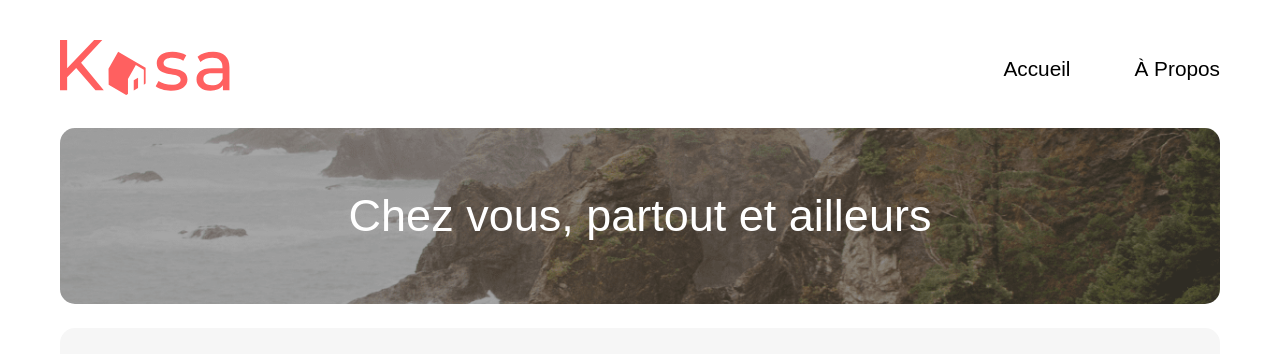
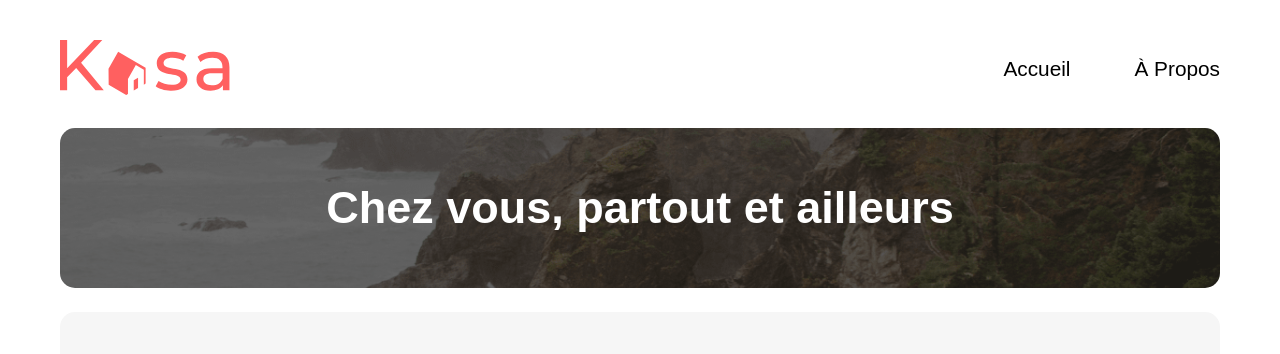
Before and after one commit to Theo-Develop/OCProject6, a React (Create React App) app: page / in a window 1280 px wide. Shown: the top 354 px of the page. Built offline with nearby package versions, Linux system fonts and the light colour scheme; grey boxes are pictures that could not be loaded.

Commit message:
settings matching with model

```diff
--- a/src/components/Home/HomeBanner.jsx
+++ b/src/components/Home/HomeBanner.jsx
@@ -4,10 +4,12 @@ import Banner from '../Layout/Banner';
 
 function HomeBanner() {
     return (
-        <Banner
-            title='Chez vous, partout et ailleurs'
-            src={imgBannerHome}
-        />
+        <div className="img_banner_home">
+            <Banner
+                title='Chez vous, partout et ailleurs'
+                src={imgBannerHome}
+            />
+        </div>
     )
 }
 export default HomeBanner;
--- a/src/components/Layout/Collapse.jsx
+++ b/src/components/Layout/Collapse.jsx
@@ -1,6 +1,6 @@
 import React, { useState } from 'react';
 import { FontAwesomeIcon } from '@fortawesome/react-fontawesome';
-import { faAngleDown } from '@fortawesome/free-solid-svg-icons';
+import { faAngleUp } from '@fortawesome/free-solid-svg-icons';
 
 function Collapse({ title, content }) {
   const [isOpen, setIsOpen] = useState(false);
@@ -13,7 +13,7 @@ function Collapse({ title, content }) {
       <div className='collapse_button' onClick={toggleCollapse}>
         <h2>{title}</h2>
         <div className={`arrow-container ${isOpen ? "arrow-container-up" : ""}`}>
-          <FontAwesomeIcon icon={faAngleDown} className='arrow' />
+          <FontAwesomeIcon icon={faAngleUp} className='arrow' />
         </div>
       </div>
       {isOpen && <div className='collapse_content'>{content}</div>}
--- a/src/components/Layout/Footer.jsx
+++ b/src/components/Layout/Footer.jsx
@@ -5,7 +5,7 @@ function Footer() {
     return (
         <footer className='footer'>
             <img src={logoFooter} alt='Logo Kasa' className='footer_img' />
-            <p>© 2020 Kasa. All rights reserved</p>
+            <p>© 2020 Kasa. All <span className="return_line">rights reserved</span></p>
         </footer>
     )
 }
--- a/src/pages/Error/Error.jsx
+++ b/src/pages/Error/Error.jsx
@@ -11,7 +11,7 @@ function Error() {
                 <div className='error'>
                     <div className='error_title'>
                         <h1 className='error_title_number'>404</h1>
-                        <p className='error_title_message'>Oups ! La page que vous demandez n'existe pas.</p>
+                        <p className='error_title_message'>Oups ! La page que <span className="new_line">vous demandez n'existe pas.</span></p>
                     </div>
                     <Link to='/'>Retourner sur la page d'accueil</Link>
                 </div>
--- a/src/styles/base/Mixins.scss
+++ b/src/styles/base/Mixins.scss
@@ -1,6 +1,6 @@
 //Responsive mixins
 @mixin mobile {
-    @media screen and (max-width:768px) {
+    @media screen and (max-width:767px) {
         @content;
     }
 }
@@ -8,7 +8,7 @@
 ;
 
 @mixin tablet {
-    @media screen and (min-width: 769px) and (max-width: 992px) {
+    @media screen and (min-width: 768px) and (max-width: 992px) {
         @content;
     }
 }
--- a/src/styles/components/Collapse.scss
+++ b/src/styles/components/Collapse.scss
@@ -52,6 +52,7 @@
 
         .arrow-container {
             margin-left: auto;
+            transition: transform 0.3s ease-in-out;
 
             .arrow {
                 display: flex;
@@ -60,7 +61,7 @@
             }
 
             &-up {
-                transform: rotate(180deg);
+                transform: rotate(-180deg);
             }
         }
     }
--- a/src/styles/layout/Banner.scss
+++ b/src/styles/layout/Banner.scss
@@ -8,7 +8,7 @@
     &_title {
         color: white;
         font-size: 25px;
-        font-weight: 400;
+        font-weight: bold;
         position: absolute;
         z-index: 1;
         width: 70%;
@@ -31,7 +31,6 @@
         width: 100%;
         height: 8em;
         border-radius: 15px;
-        filter: brightness(65%);
 
         @include desktop {
             height: 11em;
@@ -39,9 +38,21 @@
     }
 }
 
+.img_banner_home {
+    img {
+        height: 8em;
+        filter: brightness(40%);
+
+        @include desktop {
+            height: 10em;
+        }
+    }
+}
+
 .img_banner_about {
     img {
         height: 18em;
+        filter: brightness(80%);
 
         @include desktop {
             height: 12em;
--- a/src/styles/layout/Presentation.scss
+++ b/src/styles/layout/Presentation.scss
@@ -39,7 +39,7 @@
     }
 
     h2 {
-        color: $primary-color;
+        color: black;
         font-size: 0.8rem;
         font-weight: 400;
         margin: 5px 0 0;
--- a/src/styles/main.css
+++ b/src/styles/main.css
@@ -47,7 +47,7 @@ a {
 .header_logo img {
   width: 140px;
 }
-@media screen and (min-width: 769px) and (max-width: 992px) {
+@media screen and (min-width: 768px) and (max-width: 992px) {
   .header_nav ul {
     gap: 2rem;
   }
@@ -82,12 +82,12 @@ a {
 .banner_title {
   color: white;
   font-size: 25px;
-  font-weight: 400;
+  font-weight: bold;
   position: absolute;
   z-index: 1;
   width: 70%;
 }
-@media screen and (min-width: 769px) and (max-width: 992px) {
+@media screen and (min-width: 768px) and (max-width: 992px) {
   .banner_title {
     padding: 1em;
     text-align: center;
@@ -106,7 +106,6 @@ a {
   width: 100%;
   height: 8em;
   border-radius: 15px;
-  filter: brightness(65%);
 }
 @media (min-width: 993px) {
   .banner_img {
@@ -114,8 +113,19 @@ a {
   }
 }
 
+.img_banner_home img {
+  height: 8em;
+  filter: brightness(40%);
+}
+@media (min-width: 993px) {
+  .img_banner_home img {
+    height: 10em;
+  }
+}
+
 .img_banner_about img {
   height: 18em;
+  filter: brightness(80%);
 }
 @media (min-width: 993px) {
   .img_banner_about img {
@@ -139,6 +149,11 @@ a {
   font-size: 10px;
   color: white;
 }
+@media screen and (max-width: 767px) {
+  .footer span {
+    display: block;
+  }
+}
 @media (min-width: 993px) {
   .footer {
     flex-wrap: wrap;
@@ -157,12 +172,12 @@ a {
     margin: 40px 60px 40px;
   }
 }
-@media screen and (min-width: 769px) and (max-width: 992px) {
+@media screen and (min-width: 768px) and (max-width: 992px) {
   .error_container {
     margin: 20px 40px 40px;
   }
 }
-@media screen and (max-width: 768px) {
+@media screen and (max-width: 767px) {
   .error_container {
     margin: 15px 25px 20px;
   }
@@ -185,12 +200,12 @@ a {
   font-weight: 700;
   margin: 50px 0 10px;
 }
-@media screen and (min-width: 769px) and (max-width: 992px) {
+@media screen and (min-width: 768px) and (max-width: 992px) {
   .error_title h1 {
     font-size: 150px;
   }
 }
-@media screen and (max-width: 768px) {
+@media screen and (max-width: 767px) {
   .error_title h1 {
     font-size: 100px;
   }
@@ -200,14 +215,19 @@ a {
   text-align: center;
   margin: 0 2em 0;
 }
-@media screen and (min-width: 769px) and (max-width: 992px) {
+@media screen and (min-width: 768px) and (max-width: 992px) {
   .error_title p {
     font-size: 20px;
   }
 }
-@media screen and (max-width: 768px) {
+@media screen and (max-width: 767px) {
   .error_title p {
     font-size: 15px;
+  }
+}
+@media screen and (max-width: 767px) {
+  .error_title span {
+    display: block;
   }
 }
 .error a {
@@ -216,7 +236,7 @@ a {
   font-size: 15px;
   color: black;
 }
-@media screen and (max-width: 768px) {
+@media screen and (max-width: 767px) {
   .error a {
     margin-top: 10em;
     font-size: 12px;
@@ -228,12 +248,12 @@ a {
     margin: 40px 60px 40px;
   }
 }
-@media screen and (min-width: 769px) and (max-width: 992px) {
+@media screen and (min-width: 768px) and (max-width: 992px) {
   .about {
     margin: 20px 40px 40px;
   }
 }
-@media screen and (max-width: 768px) {
+@media screen and (max-width: 767px) {
   .about {
     margin: 15px 25px 20px;
   }
@@ -243,7 +263,7 @@ a {
   display: flex;
   flex-direction: column;
 }
-@media screen and (min-width: 769px) and (max-width: 992px) {
+@media screen and (min-width: 768px) and (max-width: 992px) {
   .about_collapses {
     width: 85%;
     margin: 2em auto;
@@ -271,7 +291,7 @@ a {
   margin-top: 1.7em;
   width: 100%;
 }
-@media screen and (min-width: 769px) and (max-width: 992px) {
+@media screen and (min-width: 768px) and (max-width: 992px) {
   .collapses {
     margin-top: 0;
   }
@@ -309,6 +329,7 @@ a {
 }
 .collapse_button .arrow-container {
   margin-left: auto;
+  transition: transform 0.3s ease-in-out;
 }
 .collapse_button .arrow-container .arrow {
   display: flex;
@@ -316,7 +337,7 @@ a {
   color: white;
 }
 .collapse_button .arrow-container-up {
-  transform: rotate(180deg);
+  transform: rotate(-180deg);
 }
 .collapse_content {
   font-size: 1.1rem;
@@ -335,23 +356,14 @@ a {
     margin: 40px 60px 40px;
   }
 }
-@media screen and (min-width: 769px) and (max-width: 992px) {
+@media screen and (min-width: 768px) and (max-width: 992px) {
   .home {
     margin: 20px 40px 40px;
   }
 }
-@media screen and (max-width: 768px) {
+@media screen and (max-width: 767px) {
   .home {
     margin: 15px 25px 20px;
-  }
-}
-
-.banner_img_home {
-  height: 8em;
-}
-@media (min-width: 993px) {
-  .banner_img_home {
-    height: 10em;
   }
 }
 
@@ -362,7 +374,7 @@ a {
   padding: 0;
   margin-top: 20px;
 }
-@media screen and (min-width: 769px) and (max-width: 992px) {
+@media screen and (min-width: 768px) and (max-width: 992px) {
   .gallery {
     flex-wrap: wrap;
     flex-direction: inherit;
@@ -399,7 +411,7 @@ a {
 .logement:hover {
   transform: scale(1.02);
 }
-@media screen and (min-width: 769px) and (max-width: 992px) {
+@media screen and (min-width: 768px) and (max-width: 992px) {
   .logement {
     width: 48%;
     height: 200px;
@@ -447,12 +459,12 @@ a {
     margin: 40px 60px 40px;
   }
 }
-@media screen and (min-width: 769px) and (max-width: 992px) {
+@media screen and (min-width: 768px) and (max-width: 992px) {
   .logements_page {
     margin: 20px 40px 40px;
   }
 }
-@media screen and (max-width: 768px) {
+@media screen and (max-width: 767px) {
   .logements_page {
     margin: 15px 25px 20px;
   }
@@ -468,7 +480,7 @@ a {
   display: flex;
   flex-direction: column;
 }
-@media screen and (min-width: 769px) and (max-width: 992px) {
+@media screen and (min-width: 768px) and (max-width: 992px) {
   .logements_collapses {
     display: flex;
     flex-direction: row;
@@ -502,7 +514,7 @@ a {
     margin-bottom: 1em;
   }
 }
-@media screen and (min-width: 769px) and (max-width: 992px) {
+@media screen and (min-width: 768px) and (max-width: 992px) {
   .presentation_container {
     margin-top: 20px;
     flex-direction: row;
@@ -518,7 +530,7 @@ a {
   font-weight: 400;
   margin: 12px 0 10px;
 }
-@media screen and (min-width: 769px) and (max-width: 992px) {
+@media screen and (min-width: 768px) and (max-width: 992px) {
   .presentation_container h1 {
     font-size: 1.3rem;
     margin: 0 0 10px;
@@ -532,12 +544,12 @@ a {
   }
 }
 .presentation_container h2 {
-  color: #FF6060;
+  color: black;
   font-size: 0.8rem;
   font-weight: 400;
   margin: 5px 0 0;
 }
-@media screen and (min-width: 769px) and (max-width: 992px) {
+@media screen and (min-width: 768px) and (max-width: 992px) {
   .presentation_container h2 {
     font-size: 0.9rem;
   }
@@ -553,7 +565,7 @@ a {
   flex-direction: row;
   justify-content: space-between;
 }
-@media screen and (min-width: 769px) and (max-width: 992px) {
+@media screen and (min-width: 768px) and (max-width: 992px) {
   .host_rating_container {
     flex-direction: column-reverse;
     align-items: flex-end;
@@ -581,12 +593,12 @@ a {
     height: 415px;
   }
 }
-@media screen and (min-width: 769px) and (max-width: 992px) {
+@media screen and (min-width: 768px) and (max-width: 992px) {
   .carousel {
     height: 300px;
   }
 }
-@media screen and (max-width: 768px) {
+@media screen and (max-width: 767px) {
   .carousel {
     height: 255px;
   }
@@ -621,7 +633,7 @@ a {
   width: 100%;
   padding: 0 10px 0;
 }
-@media screen and (max-width: 768px) {
+@media screen and (max-width: 767px) {
   .carousel_arrows {
     top: 44%;
   }
@@ -636,7 +648,7 @@ a {
 .carousel_arrow:hover {
   transform: scale(1.06);
 }
-@media screen and (max-width: 768px) {
+@media screen and (max-width: 767px) {
   .carousel_arrow {
     font-size: 30px;
     height: 30px !important;
@@ -658,7 +670,7 @@ a {
   text-align: right;
   width: 4rem;
 }
-@media screen and (min-width: 769px) and (max-width: 992px) {
+@media screen and (min-width: 768px) and (max-width: 992px) {
   .host_container h3 {
     font-size: 0.9rem;
   }
@@ -684,7 +696,7 @@ a {
   align-items: center;
   gap: 4px;
 }
-@media screen and (min-width: 769px) and (max-width: 992px) {
+@media screen and (min-width: 768px) and (max-width: 992px) {
   .rating_container {
     padding-bottom: 0.5em;
   }
@@ -697,7 +709,7 @@ a {
 .rating_container .star {
   font-size: 1.1rem;
 }
-@media screen and (min-width: 769px) and (max-width: 992px) {
+@media screen and (min-width: 768px) and (max-width: 992px) {
   .rating_container .star {
     font-size: 1.3rem;
   }
--- a/src/styles/pages/Error.scss
+++ b/src/styles/pages/Error.scss
@@ -53,6 +53,12 @@
                 font-size: 15px;
             }
         }
+
+        span {
+            @include mobile {
+                display: block;
+            }
+        }
     }
 
     a {
```
Also changed, not shown: src/styles/layout/Footer.scss (+7 -0 lines), src/styles/pages/Home.scss (+0 -8 lines), 1 other file (tests, documents, lock files or other folders).
